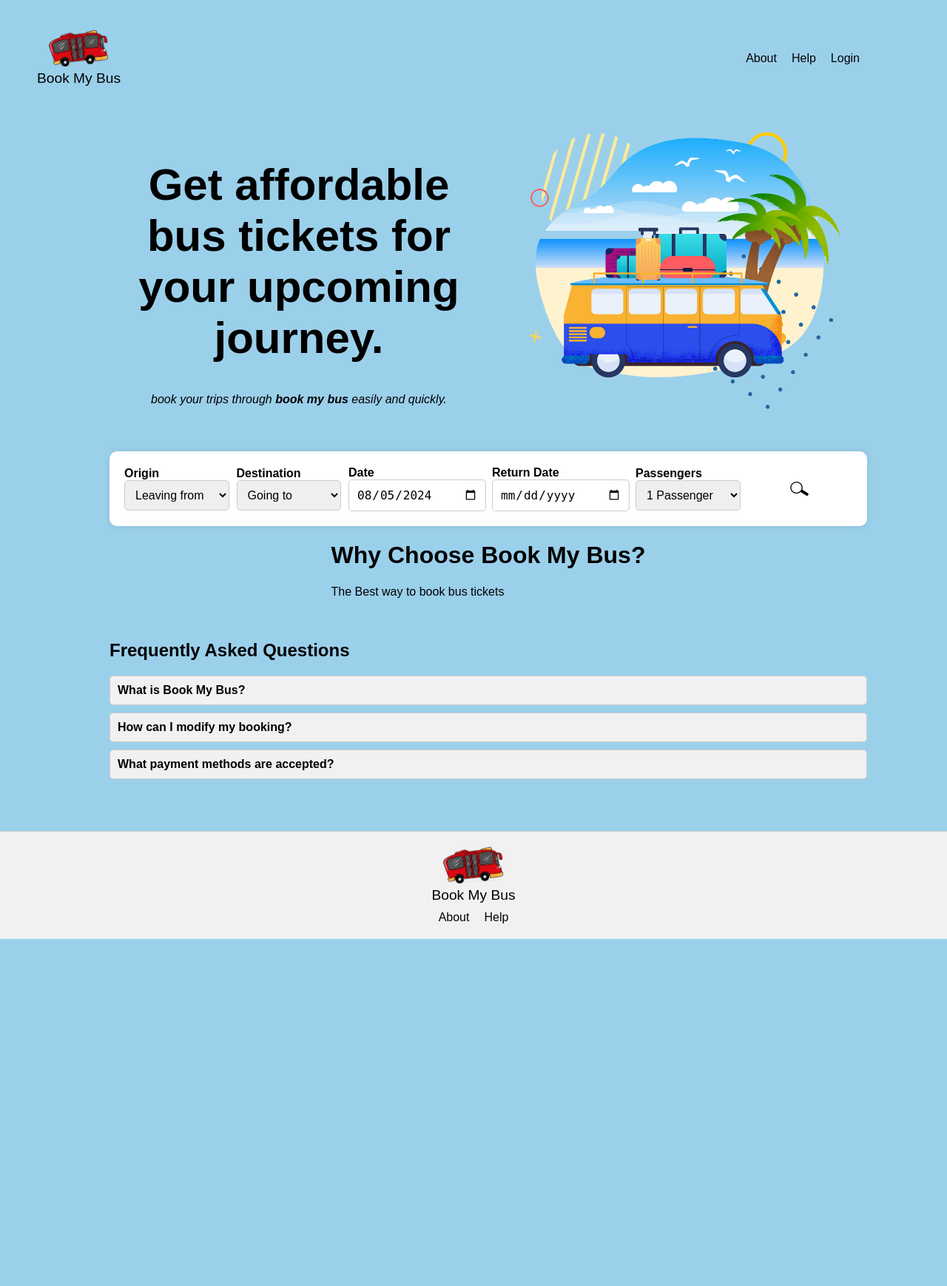
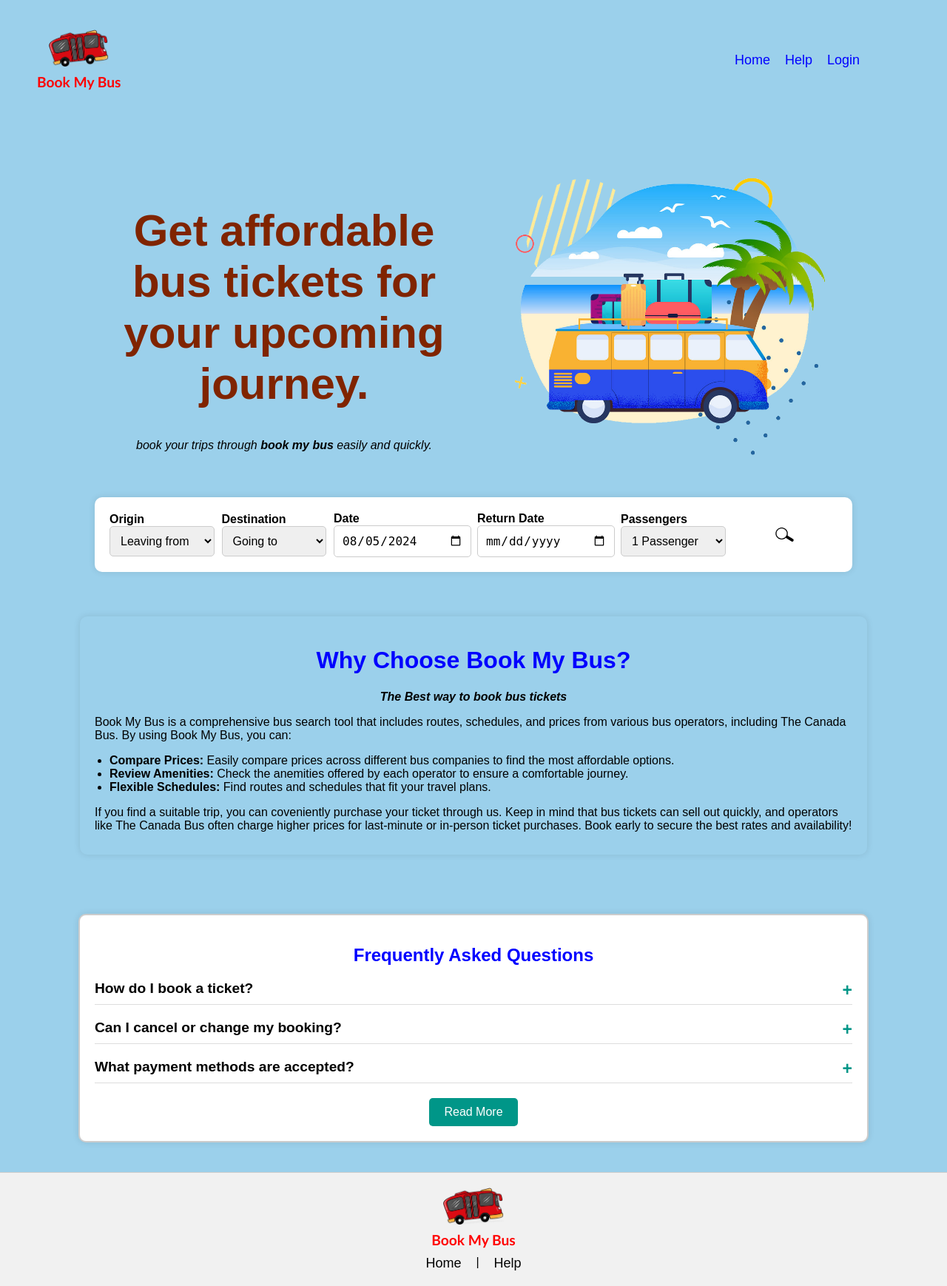
Before and after one commit to InduBachina/bookmybus, a PHP site: page / in a window 1280 px wide. Shown: the whole page at 74% size. Before the commit the page ends 1269 px from the top, so only its background shows below. Run offline with PHP 8.4, Linux system fonts and the light colour scheme.

Commit message:
changes for home an dstyling

```diff
--- a/index.html
+++ b/index.html
@@ -11,13 +11,14 @@
 <body>
     <header>
         <div class="logo">
-            <img src="logo.png" alt="Logo">
-            <div class="site-name">Book My Bus</div>
+            <a href="index.html">
+                <img src="logo.png" alt="Logo"></a>
+                <div class="site-name">Book My Bus</div>
         </div>
         <nav>
             <ul>
-                <li><a href="#">About</a></li>
-                <li><a href="#">Help</a></li>
+                <li><a href="home.html">Home</a></li>
+                <li><a href="help.html">Help</a></li>
                 <li><a href="login.html">Login</a></li>
             </ul>
         </nav>
@@ -106,43 +107,50 @@
         </div>
 
         <div class="description">
-            <h1>Why Choose Book My Bus?</h1>
-            <p>The Best way to book bus tickets</p>
-            <p></p>
+            <h1 style="color:blue">Why Choose Book My Bus?</h1>
+            <p class="tag"><b><i>The Best way to book bus tickets</i></b></p>
+            <p>Book My Bus is a comprehensive bus search tool that includes routes, schedules, and prices from various
+                bus operators, including The Canada Bus. By using Book My Bus, you can:</p>
+            <ul>
+                <li><b>Compare Prices:</b> Easily compare prices across different bus companies to find the most affordable
+                    options.</li>
+                <li><b>Review Amenities:</b> Check the anemities offered by each operator to ensure a comfortable journey.</li>
+                <li><b>Flexible Schedules:</b> Find routes and schedules that fit your travel plans.</li>
+            </ul>
+            <p>If you find a suitable trip, you can coveniently purchase your ticket through us. Keep in mind that bus
+                tickets can sell out quickly, and operators like The Canada Bus often charge higher prices for
+                last-minute or in-person ticket purchases. Book early to secure the best rates and availability!</p>
         </div>
 
         <div class="faq-container">
-            <h2>Frequently Asked Questions</h2>
+            <h2 style="color: blue;">Frequently Asked Questions</h2>
             <div class="faq-item">
-                <button class="faq-question">What is Book My Bus?</button>
-                <div class="faq-answer">
-                    <p>Book My Bus is an online platform that allows you to book bus tickets for various destinations easily and quickly.</p>
-                </div>
+                <h3>How do I book a ticket?</h3>
+                <p>To book a ticket, simply use the search form above to find available routes and follow the instructions to complete your booking.</p>
             </div>
             <div class="faq-item">
-                <button class="faq-question">How can I modify my booking?</button>
-                <div class="faq-answer">
-                    <p>You can modify your booking by logging into your account and accessing the "My Bookings" section.</p>
-                </div>
+                <h3>Can I cancel or change my booking?</h3>
+                <p>Yes, you can cancel or change your booking by contacting our customer service. Please note that cancellation fees may apply.</p>
             </div>
             <div class="faq-item">
-                <button class="faq-question">What payment methods are accepted?</button>
-                <div class="faq-answer">
-                    <p>We accept various payment methods including credit cards, debit cards, and online payment gateways.</p>
-                </div>
+                <h3>What payment methods are accepted?</h3>
+                <p>We accept various payment methods, including credit/debit cards and online payment services.</p>
             </div>
+            <a href="help.html" class="read-more">Read More</a>
         </div>
+
     </main>
 
     <footer>
         <div class="footer-logo">
-            <img src="logo.png" alt="Logo">
-            <div class="site-name">Book My Bus</div>
+            <a href="index.html">
+                <img src="logo.png" alt="Logo"></a>
+                <div class="site-name">Book My Bus</div>
         </div>
         <nav>
             <ul>
-                <li><a href="#">About</a></li>
-                <li><a href="#">Help</a></li>
+                <li><a href="index.html">Home</a></li>|
+                <li><a href="help.html">Help</a></li>
             </ul>
         </nav>
     </footer>
--- a/script.js
+++ b/script.js
@@ -1,4 +1,4 @@
-document.addEventListener('DOMContentLoaded', function() {
+/*document.addEventListener('DOMContentLoaded', function() {
     const questions = document.querySelectorAll('.faq-question');
 
     questions.forEach(question => {
@@ -7,4 +7,15 @@ document.addEventListener('DOMContentLoaded', function() {
             answer.style.display = answer.style.display === 'block' ? 'none' : 'block';
         });
     });
+});*/
+
+document.addEventListener("DOMContentLoaded", function() {
+    const faqItems = document.querySelectorAll(".faq-item h3");
+
+    faqItems.forEach(item => {
+        item.addEventListener("click", () => {
+            const parent = item.parentElement;
+            parent.classList.toggle("active");
+        });
+    });
 });
--- a/styles.css
+++ b/styles.css
@@ -14,7 +14,6 @@ header {
     margin:30px;
     width: 90%;
     box-sizing: border-box;
-    position: fixed;
     top: 0;
     z-index: 1000; /* Ensure header is above other content */
 }
@@ -32,6 +31,9 @@ header {
 .site-name {
     font-size: 1.2em;
     margin-top: 5px;
+    color: rgb(255, 0, 0);
+    font-weight: bold;
+    font-family:'Trebuchet MS', 'Lucida Sans Unicode', 'Lucida Grande', 'Lucida Sans', Arial, sans-serif;
 }
 
 nav ul {
@@ -47,8 +49,9 @@ nav ul li {
 }
 
 nav ul li a {
-    color: rgb(3, 3, 3);
+    color:blue;
     text-decoration: none;
+    font-size: large;
 }
 
 nav ul li a:hover {
@@ -56,12 +59,12 @@ nav ul li a:hover {
 }
 
 main {
-    padding: 20px;
+    padding: 0px;
     width: 100%;
     display: flex;
     flex-direction: column;
     align-items: center;
-    margin-top: 80px; /* Adjust for fixed header */
+    margin-top: 10px; /* Adjust for fixed header */
 }
 
 .content-container {
@@ -168,51 +171,81 @@ main {
 
 .header1{
     font-size: 60px;
+    color: rgb(128, 36, 0);
 }
 .para1{
     font-style: italic;
 }
 
+
+/* FAQ Section Styles */
 .faq-container {
     width: 80%;
     margin: 20px auto;
+    padding: 20px;
+    border: 2px solid #ccc; /* Add border */
+    border-radius: 10px; /* Optional: rounded corners */
+    background-color: white;
+    box-shadow: 0 0 10px rgba(0, 0, 0, 0.1);
 }
 
 .faq-container h2 {
-    font-size: 1.5em;
     margin-bottom: 20px;
+    text-align: center;
 }
 
 .faq-item {
-    margin-bottom: 10px;
+    margin-bottom: 20px;
+    border-bottom: 1px solid #ddd;
+    padding-bottom: 10px;
 }
 
-.faq-question {
-    width: 100%;
-    padding: 10px;
-    background-color: #f1f1f1;
-    border: 1px solid #ccc;
-    border-radius: 5px;
-    text-align: left;
+.faq-item h3 {
     cursor: pointer;
-    font-size: 1em;
-    font-weight: bold;
-    outline: none;
+    margin: 0;
+    font-size: 1.2em;
+    position: relative; /* For positioning the icon */
+    padding-right: 25px; /* Space for the icon */
 }
 
-.faq-answer {
-    display: none;
-    padding: 10px;
-    border: 1px solid #ccc;
-    border-radius: 5px;
-    background-color: #fff;
+.faq-item h3::after {
+    content: "\002B"; /* Unicode for plus sign */
+    position: absolute;
+    right: 0;
+    font-size: 1.2em;
+    color: #009688;
 }
 
-.faq-answer p {
-    margin: 0;
+.faq-item.active h3::after {
+    content: "\2212"; /* Unicode for minus sign */
 }
 
-/* Existing CSS remains unchanged */
+.faq-item p {
+    display: none;
+    margin-top: 10px;
+}
+
+.faq-item.active p {
+    display: block;
+}
+
+.read-more {
+    display: block;
+    width: fit-content;
+    margin: 0 auto;
+    padding: 10px 20px;
+    background-color: #009688;
+    color: white;
+    text-align: center;
+    text-decoration: none;
+    border-radius: 5px;
+    margin-top: 20px;
+}
+
+.read-more:hover {
+    background-color: #00796b;
+}
+
 
 footer {
     background-color: #f1f1f1;
@@ -259,3 +292,162 @@ footer nav ul li a {
 footer nav ul li a:hover {
     text-decoration: underline;
 }
+
+.description {
+    width: 80%; /* Adjust the width as needed */
+    margin: 60px auto; /* Center the section */
+    padding: 20px;
+    border-radius: 10px; /* Optional: Rounded edges */
+    box-shadow: 0 0 10px rgba(0, 0, 0, 0.1); /* Optional: Add shadow for better visibility */
+    text-align: left; /* Align text to the left */
+}
+
+.description h1,.tag {
+    text-align: center; /* Center the heading */
+}
+
+.description ul {
+    list-style-type: disc; /* Use disc bullets */
+    padding-left: 20px; /* Add padding to the left */
+}
+
+.description p {
+    margin-bottom: 10px; /* Add space between paragraphs */
+}
+
+.login-container {
+    display: flex;
+    justify-content: center;
+    align-items: center;
+    width: 100%;
+    height: 600px /* Full viewport height */
+}
+
+.login-form {
+    background-color: white;
+    padding: 40px;
+    border-radius: 10px;
+    box-shadow: 0 0 20px rgba(0, 0, 0, 0.1);
+    width: 300px; /* Fixed width */
+    text-align: center;
+}
+
+.login-form h2 {
+    margin-bottom: 20px;
+}
+
+.login-form .form-group {
+    margin-bottom: 20px;
+}
+
+.login-form label {
+    display: block;
+    margin-bottom: 5px;
+    font-weight: bold;
+    text-align: left;
+}
+
+.login-form input {
+    width: 100%;
+    padding: 10px;
+    border: 1px solid #ccc;
+    border-radius: 5px;
+    font-size: 16px;
+}
+
+.login-form button {
+    width: 100%;
+    padding: 10px;
+    background-color: #009688;
+    border: none;
+    border-radius: 5px;
+    color: white;
+    font-size: 16px;
+    cursor: pointer;
+}
+
+.login-form button:hover {
+    background-color: #00796b;
+}
+
+.login-form p {
+    margin-top: 10px;
+}
+
+.login-form p a {
+    color: #009688;
+    text-decoration: none;
+}
+
+.login-form p a:hover {
+    text-decoration: underline;
+}
+
+/* Sign-Up Form Styles */
+.signup-container {
+    display: flex;
+    justify-content: center;
+    align-items: center;
+    width: 100%;
+    height: 100vh; /* Full viewport height */
+}
+
+.signup-form {
+    background-color: white;
+    padding: 40px;
+    border-radius: 20px;
+    box-shadow: 0 0 20px rgba(0, 0, 0, 0.1);
+    width: 350px; /* Fixed width */
+    text-align: center;
+}
+
+.signup-form h2 {
+    margin-bottom: 20px;
+}
+
+.signup-form .form-group {
+    margin-bottom: 20px;
+}
+
+.signup-form label {
+    display: block;
+    margin-bottom: 5px;
+    font-weight: bold;
+    text-align: left;
+}
+
+.signup-form input {
+    width: 100%;
+    padding: 10px;
+    border: 1px solid #ccc;
+    border-radius: 20px;
+    font-size: 16px;
+}
+
+.signup-form button {
+    width: 100%;
+    padding: 10px;
+    background-color: #009688;
+    border: none;
+    border-radius: 5px;
+    color: white;
+    font-size: 16px;
+    cursor: pointer;
+}
+
+.signup-form button:hover {
+    background-color: #00796b;
+}
+
+.signup-form p {
+    margin-top: 10px;
+}
+
+.signup-form p a {
+    color: #009688;
+    text-decoration: none;
+}
+
+.signup-form p a:hover {
+    text-decoration: underline;
+}
```
Also changed, not shown: help.html (added, +87 -0 lines), login.html (+37 -13 lines), signup.html (+50 -13 lines).
